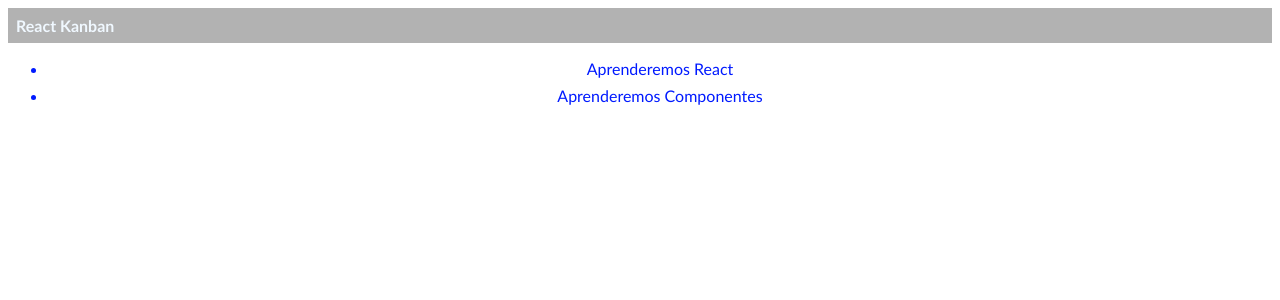
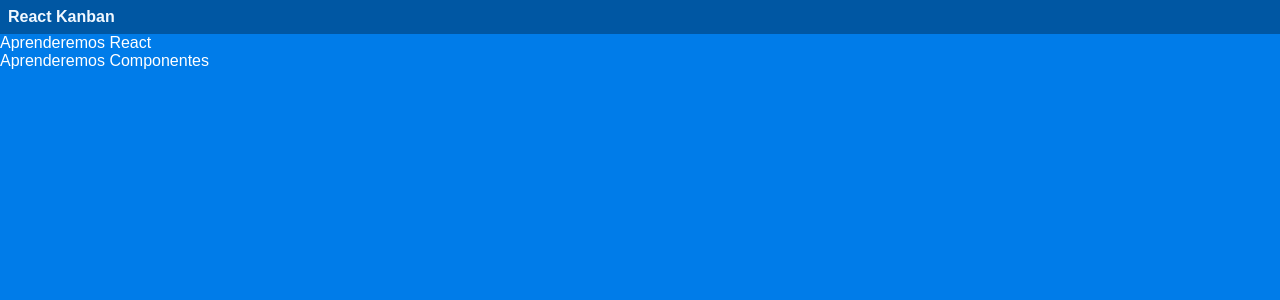
Before and after one commit to joaoguilherme000/React-site, a React (Create React App) app: page / in a window 1280 px wide. Shown: the top 300 px of the page. Built offline with nearby package versions, Linux system fonts and the light colour scheme.

Commit message:
section 3 estilizando

```diff
--- a/src/App.js
+++ b/src/App.js
@@ -1,5 +1,6 @@
-import './style.css'
+import './style.css';
 import Navbar from './components/NavBar/Navbar';
+import './Reset.css';
 
 function App() {
   return (
--- /dev/null
+++ b/src/Reset.css
@@ -0,0 +1,28 @@
+html {
+    box-sizing: border-box;
+    font-size: 16px;
+}
+
+html, body {
+    height: 100%;
+    min-height: 100vh;
+}
+
+*, *:before, *:after {
+    box-sizing: inherit;
+}
+
+body, h1,h2,h3,h4,h5,h6,p,ol,ul {
+    margin: 0;
+    padding: 0;
+    font-weight: normal;
+}
+
+ol, ul {
+    list-style: none;
+}
+
+img {
+    max-width: 100%;
+    height: auto;
+}
--- a/src/components/NavBar/Navbar.js
+++ b/src/components/NavBar/Navbar.js
@@ -1,5 +1,5 @@
 import React from "react";
-import navbar from './navbar.css'
+import navbar from './navbar.css';
 
 export default function NavBar(){
     return(
--- a/src/style.css
+++ b/src/style.css
@@ -1,12 +1,7 @@
 .App {
-  font-family: 'Trebuchet MS', 'Lucida Sans Unicode', 'Lucida Grande', 'Lucida Sans', Arial, sans-serif;
-  text-align: center;
+  font-family: sans-serif;
+  background-color: #007ce9;
+  height: 100%;
+  min-height: 100vh;
+  color: white;
 }
-
-.lista {
-  color: rgb(0, 26, 255);
-}
-
-.lista li {
-  margin-top: 8px;
-}
```
Also changed, not shown: src/components/Tasklist/Tasklist.js (added), 1 other file (tests, documents, lock files or other folders).
